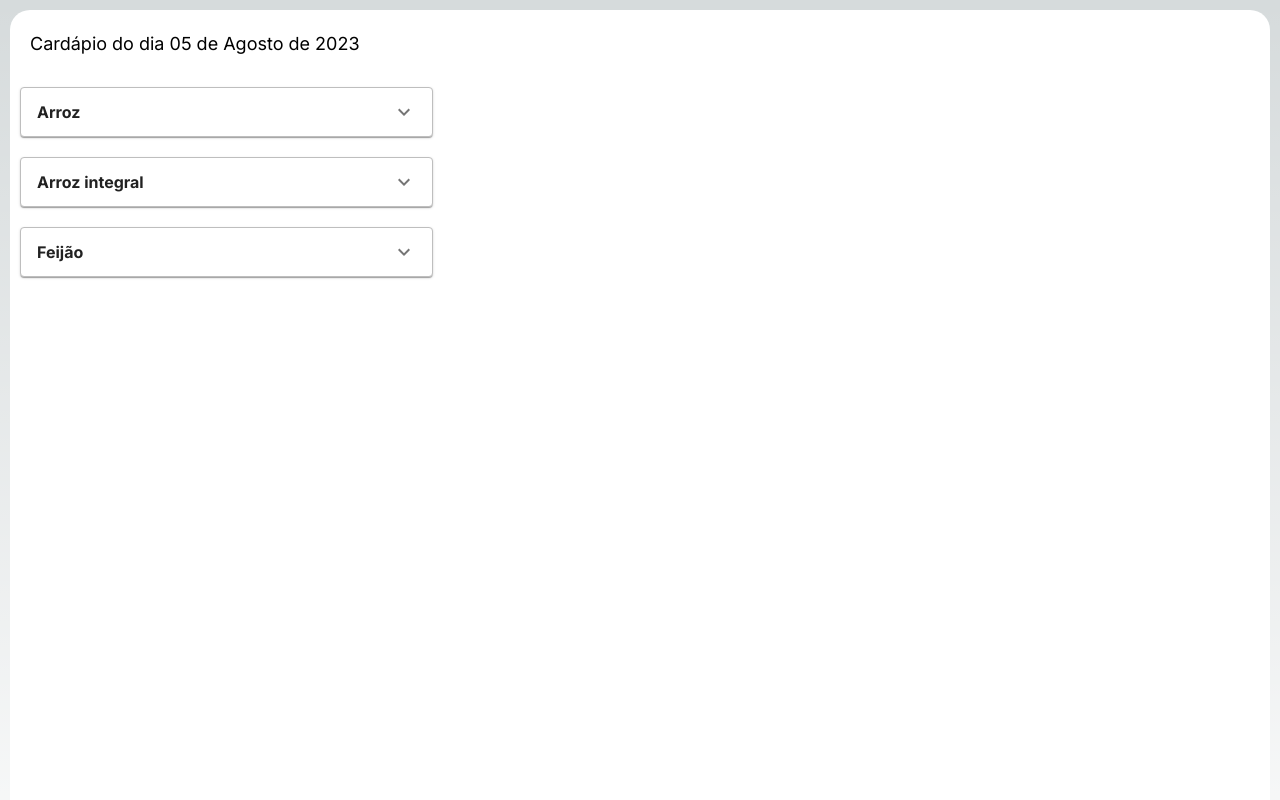
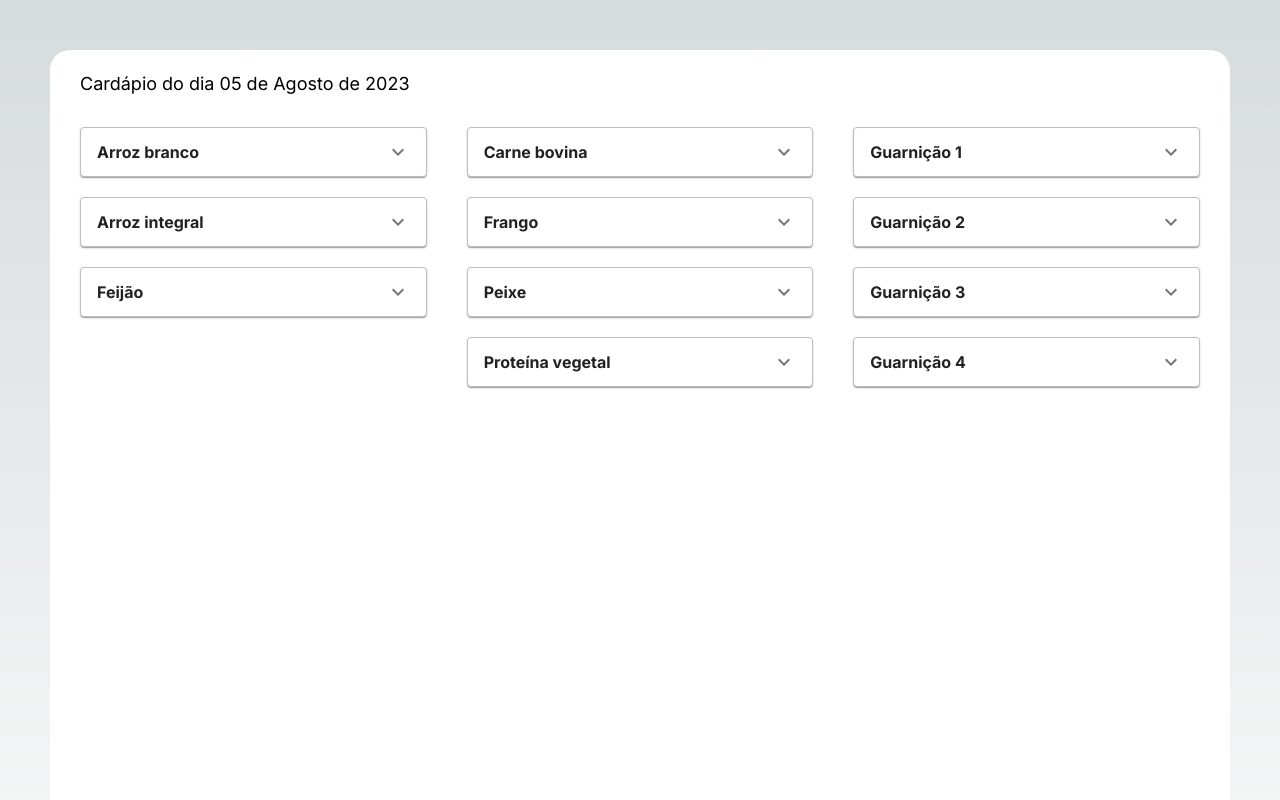
Before and after one commit to matharano/Menu-planner-frontend, a Next.js app: page /planner in a window 1280 px wide. Shown: the top 800 px of the page. Built offline with nearby package versions, Linux system fonts and the light colour scheme.

Commit message:
Created function to load cards from menu template

```diff
--- a/src/app/planner/page.tsx
+++ b/src/app/planner/page.tsx
@@ -16,58 +16,71 @@ import ExpandMoreIcon from '@mui/icons-material/ExpandMore';
 import { Menu } from '@mui/material';
 import './.css'
 
-let menu_template = {
-    0: [ // The numbers are the columns
+let menu_template = [
+    [ // The numbers are the columns
         {"name": "Arroz branco", "category": "Arroz branco"},
         {"name": "Arroz integral", "category": "Arroz integral"},
         {"name": "Feijão", "category": "Feijão"}
     ],
-    1: [
+    [
         {"name": "Carne bovina", "category": "Carne bovina"},
         {"name": "Frango", "category": "Frango"},
         {"name": "Peixe", "category": "Peixe"},
         {"name": "Proteína vegetal", "category": "Proteína vegetal"}
     ],
-    2: [
+    [
         {"name": "Guarnição 1", "category": "Guarnição"},
         {"name": "Guarnição 2", "category": "Guarnição"},
         {"name": "Guarnição 3", "category": "Guarnição"},
         {"name": "Guarnição 4", "category": "Guarnição"}
     ]
+];
+
+type dish_category = { name: string; category: string;};
+
+function load_template(template: dish_category[][]) {
+    return (
+        template.map((col: dish_category[]) => {
+            return (
+                <div style={{ marginLeft: "20px", marginRight: "20px" }}>
+                    {col.map((dish_category: dish_category) => {
+                        return (
+                            <div style={{ marginTop: "20px" }}>
+                                {Card(dish_category)}
+                            </div>
+                        )
+                    })}
+                </div>
+            )
+        }
+        )
+    )
 };
-
-function load_template() {
-    return (
-        <>Template</>
-    )
-}
 
 export default function App() {
     return (
-        <div className="white-board" style={{ margin:10, padding:10, backgroundColor:'white' }}>
-            <div className="white-board-menu">
+        <div className="white-board" style={{ margin:50, padding:10, backgroundColor:'white' }}>
+            <div className="white-board-menu" style={{ marginLeft: "20px" }} >
                 Cardápio do dia 05 de Agosto de 2023
             </div>
-            <div className='white-board-body'>
-                <div>
-                    <div style={{marginTop:"20px"}}>{Card("Arroz")}</div>
-                    <div style={{marginTop:"20px"}}>{Card("Arroz integral")}</div>
-                    <div style={{marginTop:"20px"}}>{Card("Feijão")}</div>
-                </div>
+            <div className='white-board-body' >
+                {load_template(menu_template)}
             </div>
         </div>
     );
 }
 let cost = 0
 
-function Card( name: string ) {
+function Card( dish_category: dish_category ) {
+    const category = dish_category.category
+
     return (
             <Accordion className='card' >
                  <AccordionSummary
                     expandIcon={<ExpandMoreIcon />}
                     className='card-menu'
                  >
-                    {name}
+                    {dish_category.name}
                  </AccordionSummary>
                  <AccordionDetails className='form' sx={{ p: 2 }}>
                     <Autocomplete
```
